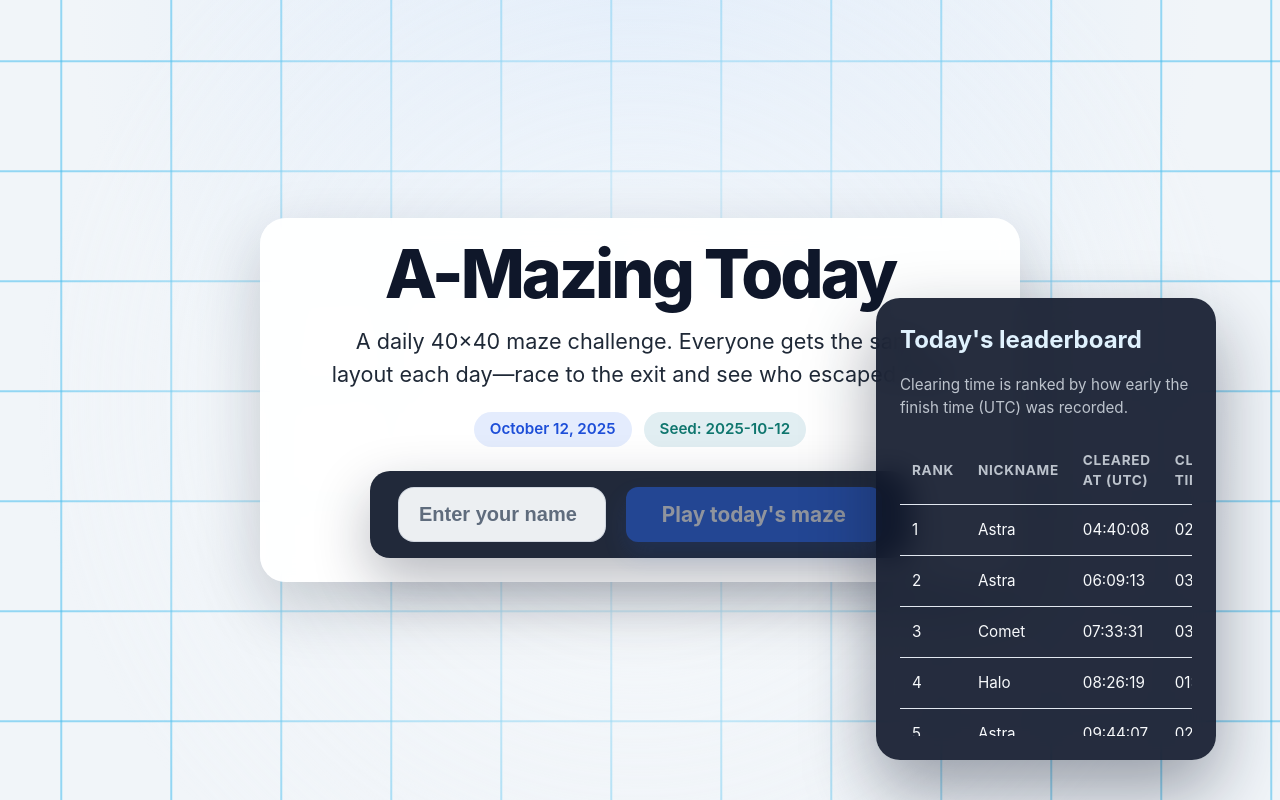
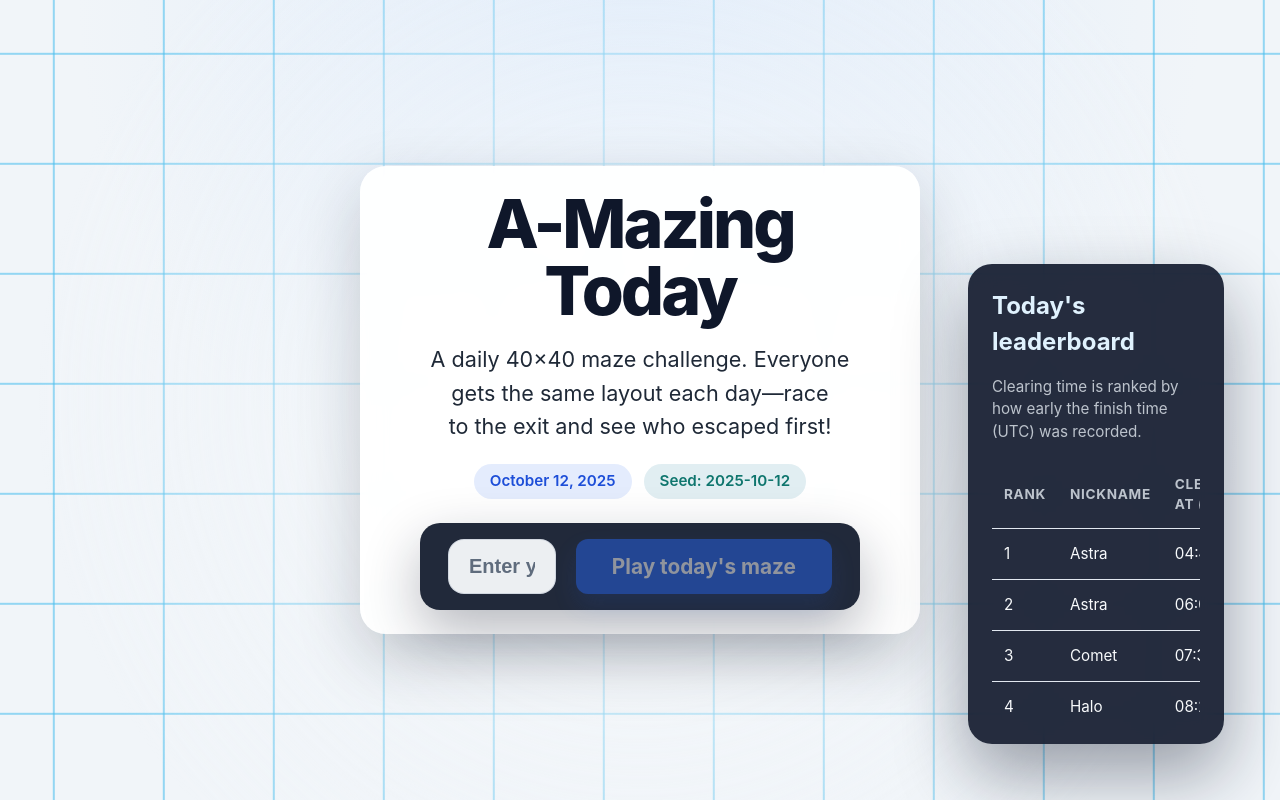
Before and after one commit to BangJeongHyeok/a-mazing-today, a React (Vite) app: page / in a window 1280 px wide. Built offline with nearby package versions, Linux system fonts and the light colour scheme.

Commit message:
타이틀 화면 구성 안깨지게 만들기

```diff
--- a/src/App.css
+++ b/src/App.css
@@ -15,7 +15,7 @@
   background-image: linear-gradient(90deg, rgba(26, 175, 235, 0.55) 0, rgba(26, 175, 235, 0.55) 2px, transparent 2px),
     linear-gradient(180deg, rgba(26, 175, 235, 0.55) 0, rgba(26, 175, 235, 0.55) 2px, transparent 2px);
   background-size: 110px 110px;
-  animation: panGrid 10s linear infinite;
+  animation: panGrid 1s linear infinite;
   opacity: 0.8;
   pointer-events: none;
   z-index: 0;
@@ -63,6 +63,7 @@
   background: rgba(255, 255, 255, 0.94);
   box-shadow: 0 24px 65px rgba(15, 23, 42, 0.2);
   backdrop-filter: blur(12px);
+
 }
 
 .landing-hero-body {
@@ -632,3 +633,127 @@ button.ghost:hover {
     width: 100%;
   }
 }
+
+/* === Layout & sizing fixes: keep leaderboard off the title === */
+
+/* 1) 기본적으로 leaderboard 폭을 화면에 맞춰 유연하게 축소 */
+.landing-leaderboard {
+  /* 기존 absolute 배치 유지 시에도 폭이 줄어들도록 클램프 */
+  width: clamp(260px, 28vw, 420px);
+}
+
+/* 2) 넓은 화면에서는 .landing-page를 2열 그리드로 전환해
+      메인과 leaderboard가 자연스럽게 나란히 배치되도록 함.
+      (겹침 방지, 우측 하단 배치 유지) */
+@media (min-width: 901px) {
+  .landing-page {
+    display: grid;                 /* flex -> grid로 override */
+    grid-template-columns: 1fr minmax(260px, 28vw);
+    gap: clamp(1rem, 4vw, 3rem);
+    align-items: end;              /* leaderboard를 하단 정렬 */
+  }
+
+  /* 그리드 전환 시 absolute 포지셔닝 제거 */
+  .landing-leaderboard {
+    position: static;
+    width: 100%;                   /* 우측 열에 맞춰 가로폭 자동 */
+    margin: 0;                     /* 잔여 여백 제거 */
+  }
+
+  /* 메인 컬럼은 가운데 정렬 + 기존 최대폭 유지 */
+  .landing-main {
+    justify-self: center;
+    width: min(760px, 100%);
+  }
+}
+
+/* 3) 높이가 낮은 환경에서도 겹치지 않게: leaderboard 높이 제한을 조금 더 강화 */
+.landing-leaderboard .leaderboard-wrapper {
+  max-height: min(36vh, 280px);
+}
+
+/* === Typo scale: 제목이 화면 크기에 더 매끄럽게 반응 === */
+
+/* 4) 타이틀의 최소/최대 폰트 크기를 다이내믹하게 조정하여
+      작은 화면에서 과도하게 커져 겹치는 문제 완화 */
+.landing-title {
+  /* 기존: clamp(3.25rem, 10vw, 5rem)
+     → 작은 화면 최소값을 낮추고, 중간 구간의 기울기를 완만하게 */
+  font-size: clamp(2.25rem, 6.5vw + 0.5rem, 4.25rem);
+  line-height: 0.98; /* 약간 여유 */
+}
+
+/* 5) 히어로 카드의 패딩도 더 일찍 줄여서 실제 점유 영역 축소 */
+@media (max-width: 1100px) {
+  .landing-hero {
+    padding: clamp(1.25rem, 3.5vw, 2rem) clamp(1.5rem, 5vw, 2.5rem);
+  }
+}
+
+/* 6) 중간 폭에서 leaderboard가 메인과 겹치지 않도록
+      가로폭 상한을 더 타이트하게 */
+@media (max-width: 1100px) and (min-width: 901px) {
+  .landing-leaderboard {
+    width: clamp(240px, 24vw, 360px);
+  }
+}
+
+/* 7) 기존 모바일 규칙 유지: 900px 이하에서는 자동으로 아래로 내려감 (겹침 없음)
+      단, 모바일에서도 타이틀/패딩 조금 더 컴팩트하게 */
+@media (max-width: 900px) {
+  .landing-title {
+    font-size: clamp(2rem, 8vw, 3rem);
+  }
+  .landing-hero {
+    gap: clamp(1rem, 3.5vh, 1.5rem);
+  }
+}
+
+/* ===== Centered Hero with balanced side columns ===== */
+:root {
+  /* 순위표 최대·상대 폭(필요하면 숫자만 조정) */
+  --side-w: clamp(240px, 22vw, 340px);
+}
+
+/* 데스크톱 이상: 3열 그리드로 중앙 고정 */
+@media (min-width: 901px) {
+  .landing-page {
+    /* 기존 flex/grid 설정을 덮어씀 */
+    display: grid;
+    /* 좌측 스페이서 == 우측 순위표 폭 → 중앙이 진짜 화면 정중앙에 위치 */
+    grid-template-columns: var(--side-w) minmax(520px, min(760px, 100%)) var(--side-w);
+    grid-template-areas: "sp main side";
+    align-items: center; /* 히어로 수직 중앙 정렬 */
+    gap: clamp(1rem, 4vw, 3rem);
+    min-height: 100vh;  /* 안전하게 세로 중앙 보장 */
+  }
+
+  /* 중앙 열에 히어로 고정 */
+  .landing-main {
+    grid-area: main;
+    justify-self: center;   /* 중앙 열 안에서도 가운데 */
+    width: min(760px, 100%);
+    text-align: center;
+  }
+
+  /* 우측 열에 순위표 고정 + 절대포지셔닝 제거 */
+  .landing-leaderboard {
+    grid-area: side;
+    position: static;
+    width: 100%;        /* 열 폭을 가득 사용 */
+    margin: 0;
+    align-self: end;    /* 우측 하단 배치 감각 유지(원하면 center 로 바꿔도 됨) */
+  }
+
+  /* 순위표 내부 스크롤 높이 보수적으로 축소해 겹침 여지 제거 */
+  .landing-leaderboard .leaderboard-wrapper {
+    max-height: min(34vh, 260px);
+  }
+}
+
+/* 넓은 화면에서 순위표 더 줄이고 싶으면 여기 수치만 다이어트 */
+@media (min-width: 1200px) {
+  :root {
+    --side-w: clamp(240px, 20vw, 320px);
+  }
+}
```
